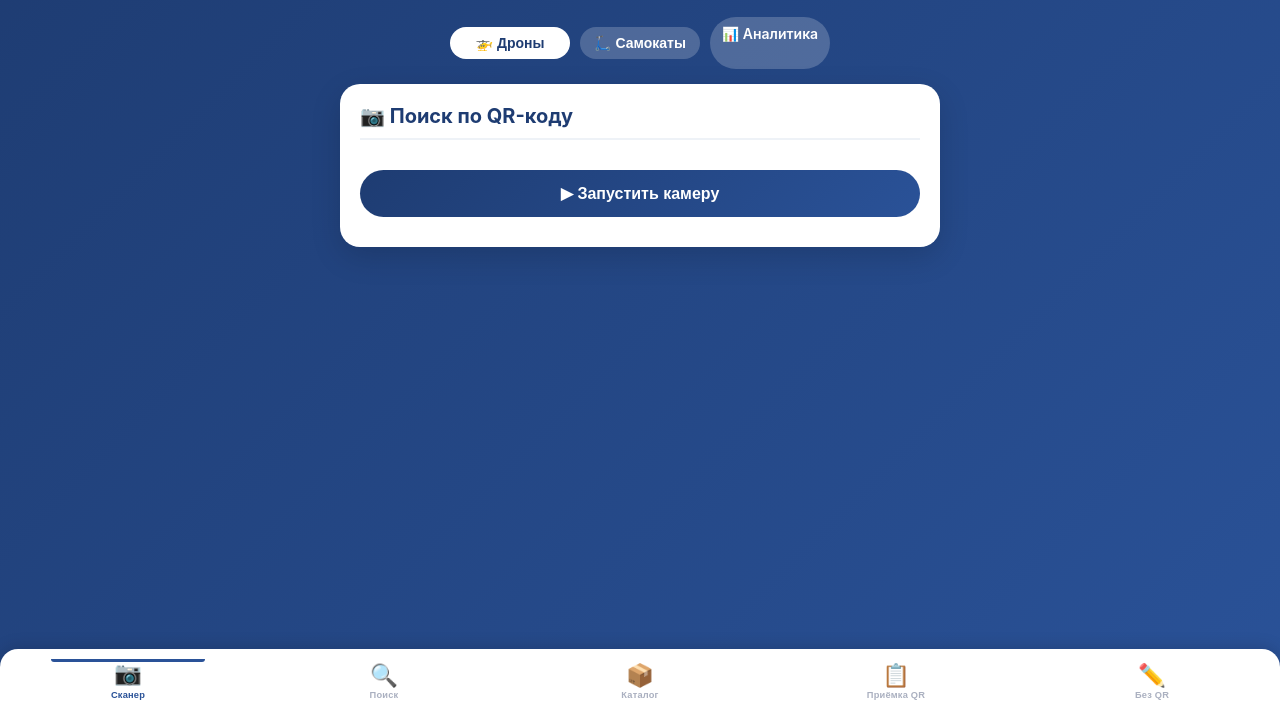
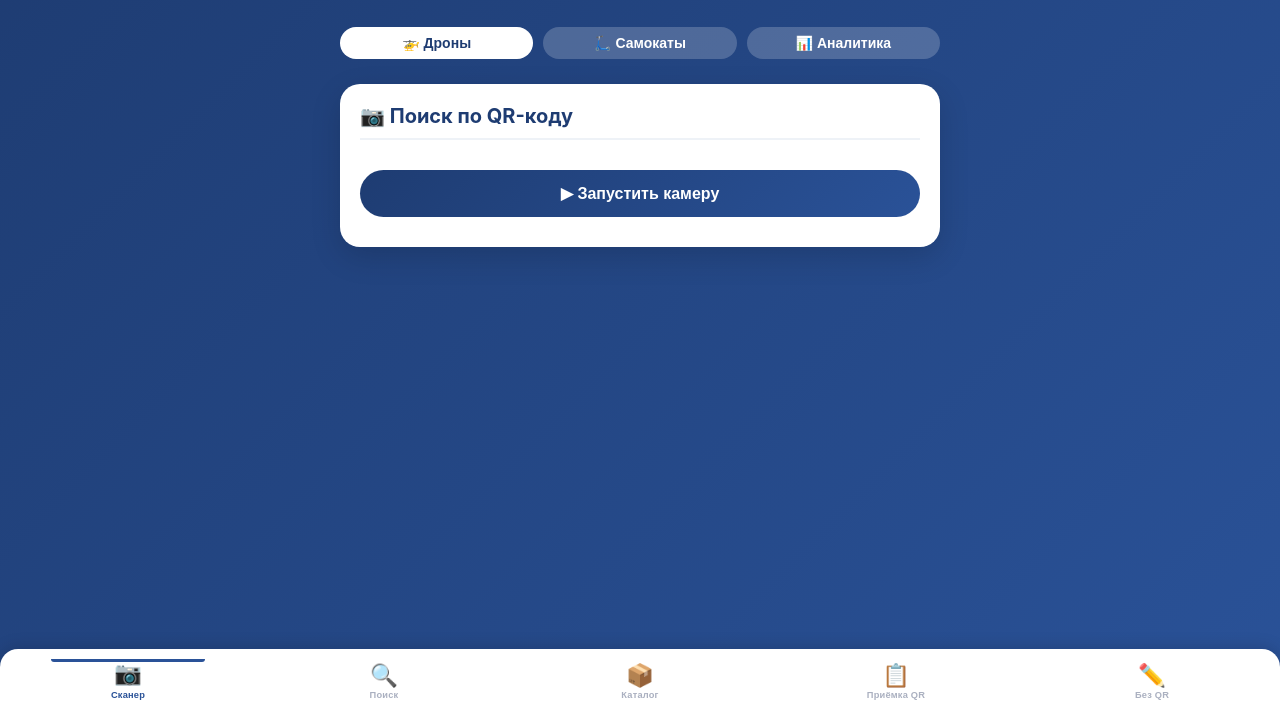
Before and after one commit to victoriaefimovich551/qr-scanner, a plain HTML site: page index.html in a window 1280 px wide. Shown: the part 83-800 px from the top of the page. Drawn offline with Linux system fonts and the light colour scheme; no server answers.

Commit message:
Update index.html

```diff
--- a/index.html
+++ b/index.html
@@ -13,7 +13,7 @@
         .header { text-align: center; color: white; margin-bottom: 20px; }
         .header h1 { font-size: 24px; margin-bottom: 5px; }
         .category-switch { display: flex; gap: 10px; margin-bottom: 15px; justify-content: center; }
-        .category-btn, .analytics-btn { background: rgba(255,255,255,0.2); color: white; border: none; padding: 8px 0; border-radius: 30px; font-size: 14px; font-weight: 600; cursor: pointer; transition: all 0.3s; width: 120px; text-align: center; text-decoration: none; display: inline-block; box-sizing: border-box; }
+        .category-btn { background: rgba(255,255,255,0.2); color: white; border: none; padding: 8px 20px; border-radius: 30px; font-size: 14px; font-weight: 600; cursor: pointer; transition: all 0.3s; }
         .category-btn.active { background: white; color: #1e3c72; }
         /* НИЖНЯЯ НАВИГАЦИЯ */
         .tabs { display: none; } /* скрыты — заменены нижней навигацией */
@@ -196,7 +196,7 @@
     <div style="display: flex; gap: 10px; margin-bottom: 15px; justify-content: center;">
         <button id="btn-drones" class="category-btn active" onclick="switchCategory('Дроны')">🚁 Дроны</button>
         <button id="btn-scooters" class="category-btn" onclick="switchCategory('Самокаты')">🛴 Самокаты</button>
-        <a href="analytics.html" class="analytics-btn">📊 Аналитика</a>
+        <button class="category-btn" onclick="window.location.href='analytics.html'">📊 Аналитика</button>
     </div>
 
 
```
